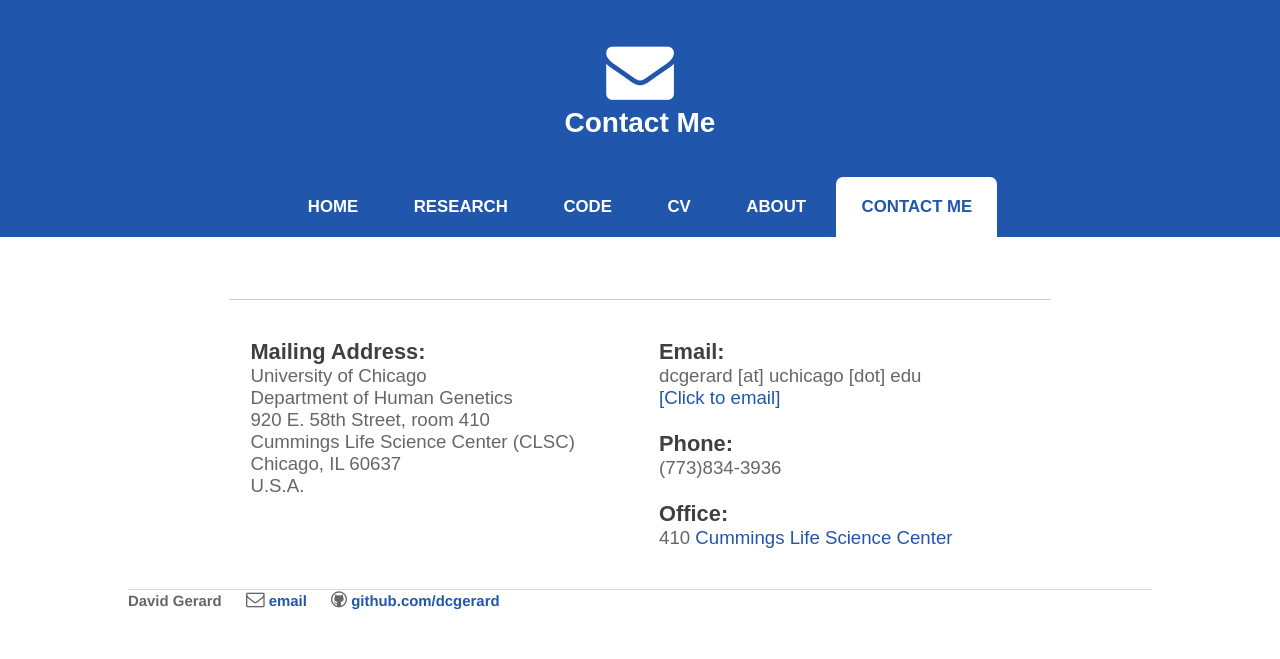
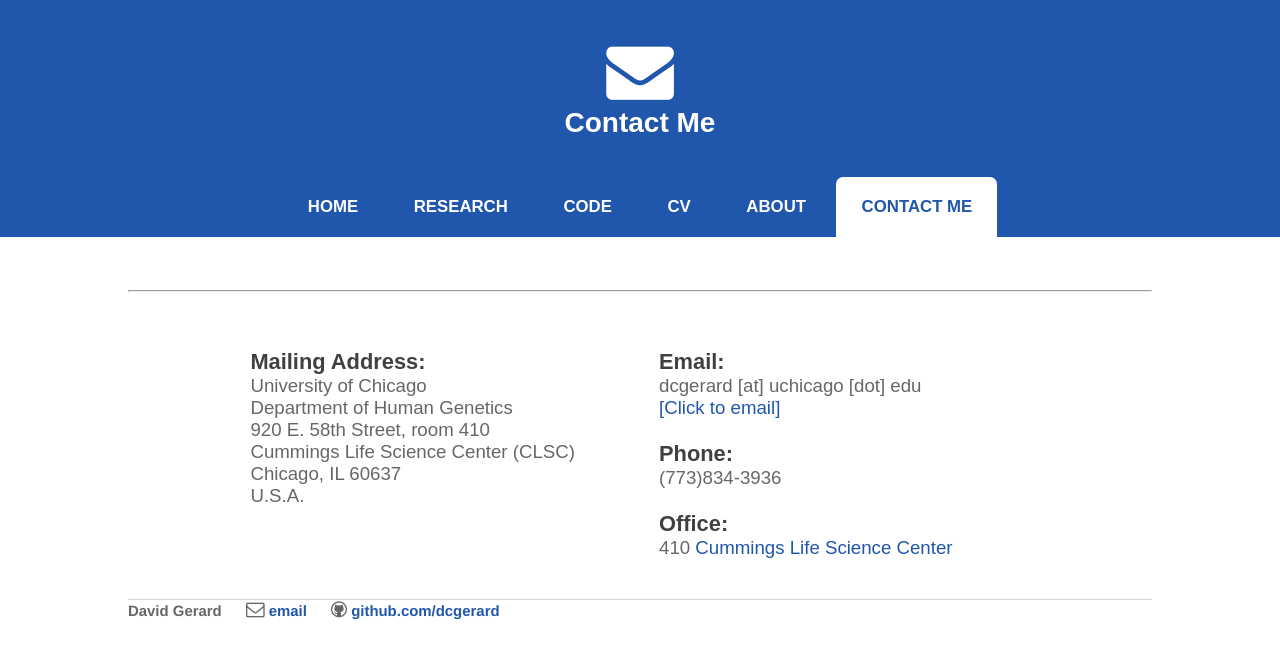
Before and after one commit to dcgerard/dcgerard.github.io, a Jekyll site: the page built from contact/index.html, in a window 1280 px wide. Shown: the top 659 px of the page. Built offline with Jekyll 4.4.1, drawn with Linux system fonts in a browser that asks for light colours.

Commit message:
border in contacts

```diff
--- a/contact/index.html
+++ b/contact/index.html
@@ -4,6 +4,7 @@ title: Contact Me
 category: contact
 ---
 
+<hr>
 <div id="two-column" class="container">
   <div id="twobox1" align="left">
     <h3>Mailing Address:</h3>
--- a/css/main.css
+++ b/css/main.css
@@ -241,7 +241,7 @@ footer {
     overflow: hidden;
     margin-top: 1em;
     padding-top: 1em;
-    border-top: 1px solid rgba(0,0,0,0.2);
+    /* border-top: 1px solid rgba(0,0,0,0.2); */
     text-align: left;
 }
 
```
